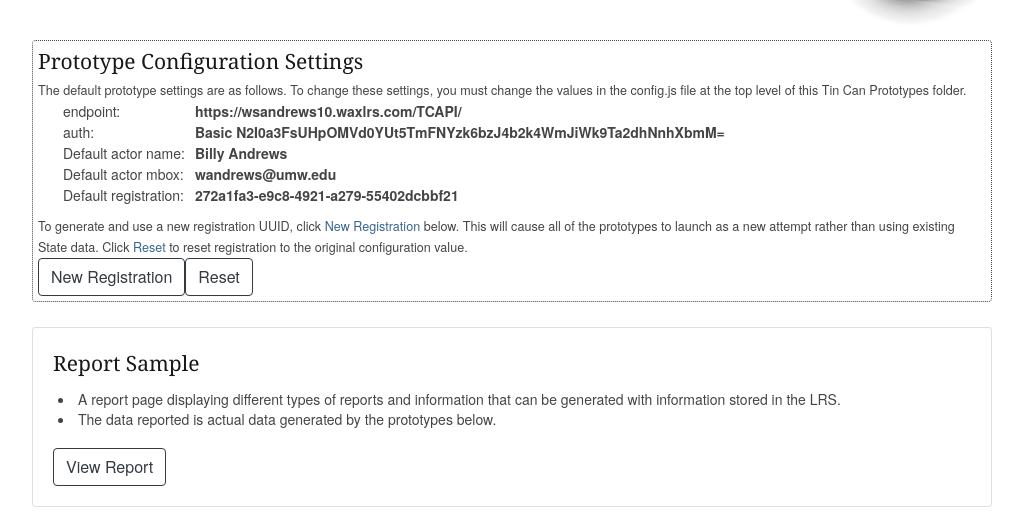
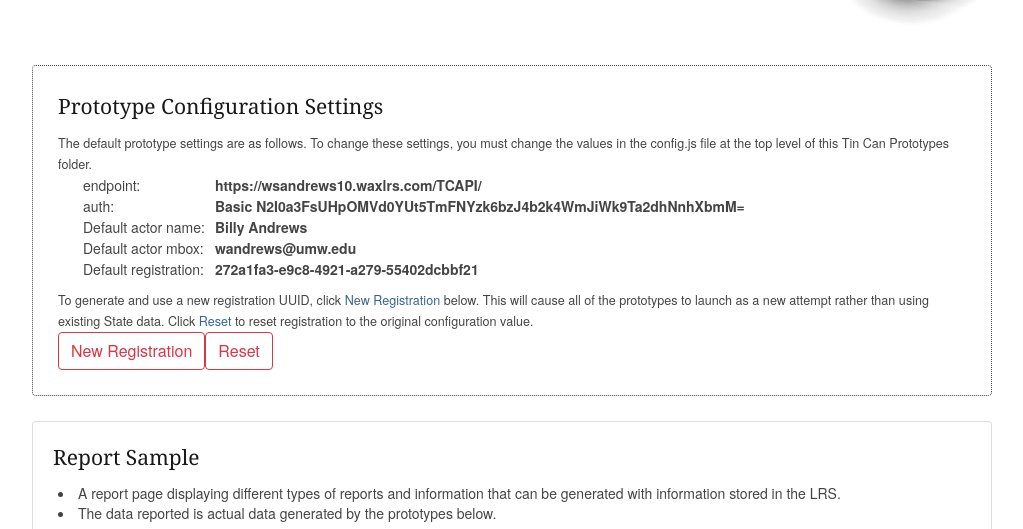
Before and after one commit to wandrews1/LRS, a plain HTML site: page TinCan_Prototypes/index.html in a window 1280 px wide. Shown: the part 195-724 px from the top of the page, without its empty margins (128-1151 px from the left). Drawn offline with nearby package versions, Linux system fonts and the light colour scheme; no server answers.

Commit message:
Fixed homepage 3

```diff
--- a/TinCan_Prototypes/index.html
+++ b/TinCan_Prototypes/index.html
@@ -323,8 +323,11 @@
                 </div>
                 <br class="clear">
 
-                <div class="configInfo infoDiv rounded">
-                    <h4>Prototype Configuration Settings</h4>
+
+                <div class="card prototypeDiv configInfo infoDiv" style="width: 60rem;">
+                    <div class="card-body">
+                        <h4 class="card-title">Prototype Configuration Settings</h4>
+
                         <div class="info">
                             The default prototype settings are as follows.  To change these settings, you must change the values in the config.js file at the top level of this Tin Can Prototypes folder.
                             <br>
@@ -339,7 +342,8 @@
                         <div class="info">
                             To generate and use a new registration UUID, click <a href="#" class="refreshRegistration">New Registration</a> below.  This will cause all of the prototypes to launch as a new attempt rather than using existing State data. Click <a href="#" class="resetRegistration">Reset</a> to reset registration to the original configuration value.
                         </div>
-                    <a href="#" class="btn btn-outline-dark refreshRegistration">New Registration</a><a href="#" class="btn btn-outline-dark resetRegistration">Reset</a>
+                        <a href="#" class="btn btn-outline-danger refreshRegistration">New Registration</a><a href="#" class="btn btn-outline-danger resetRegistration">Reset</a>
+                    </div>
                 </div>
 
 
```
Lines whose indentation alone changed are shown as unchanged.
